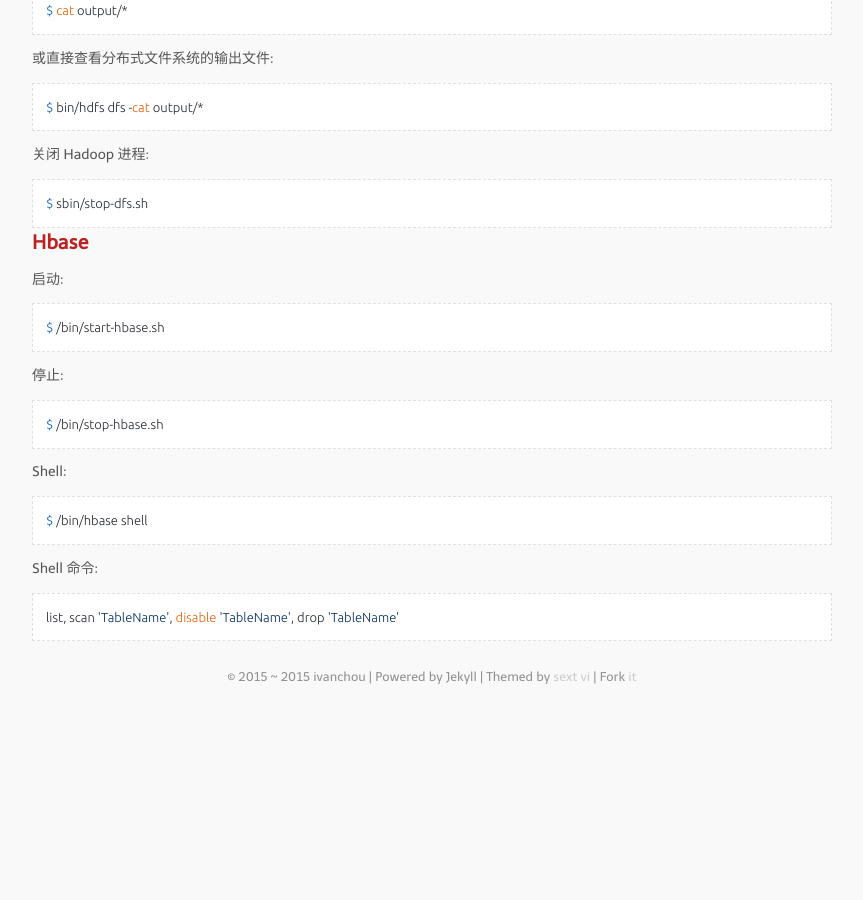
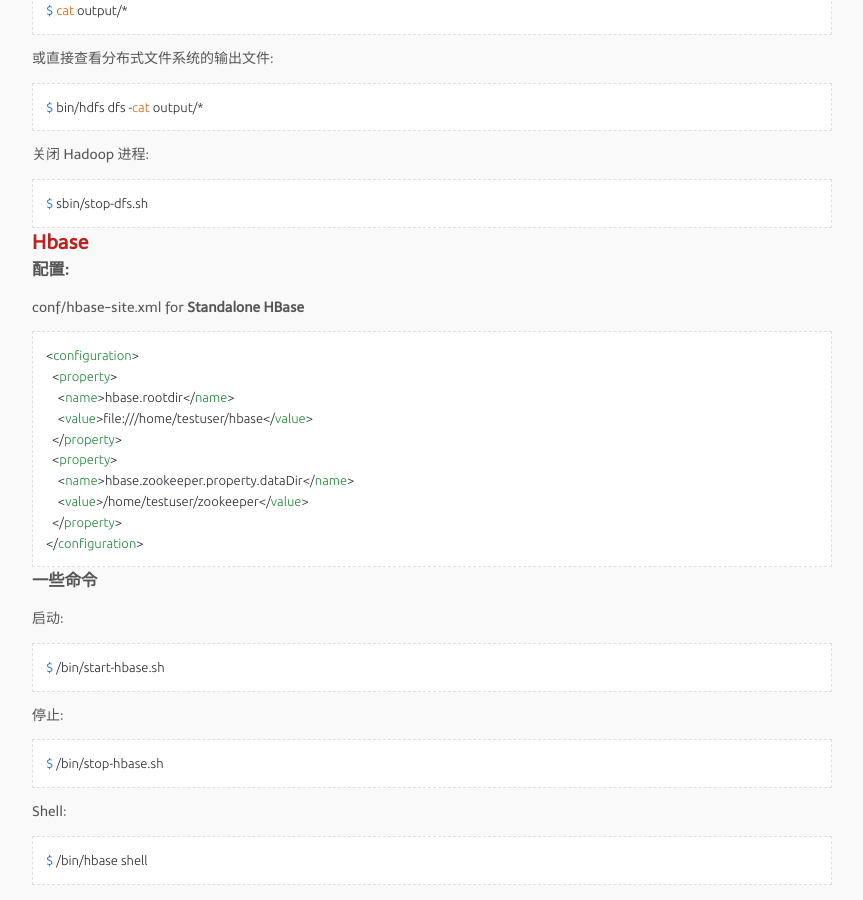
Before and after one commit to bigsquirrel/bigsquirrel.github.io, a Jekyll site: the page built from _posts/2015-04-10-set-up-hadoop-and-hbase-environment.markdown, in a window 1280 px wide and 900 px high, scrolled down 1322 px. Shown: the whole window, without its empty margins (208-1071 px from the left). Built offline with Jekyll 4.4.1, drawn with Linux system fonts in a browser that asks for light colours; nearby versions of some CDN libraries; comment, search, counter and statistics services are not loaded; before the commit the page ends 2020 px from its top, so only the background shows below that.

Commit message:
hadoop with hbase

```diff
--- a/_posts/2015-04-10-set-up-hadoop-and-hbase-environment.markdown
+++ b/_posts/2015-04-10-set-up-hadoop-and-hbase-environment.markdown
@@ -70,6 +70,22 @@ tags:
 
 # [Hbase][Hbase]
 
+### 配置:
+  conf/hbase-site.xml for **Standalone HBase**
+
+    <configuration>
+      <property>
+        <name>hbase.rootdir</name>
+        <value>file:///home/testuser/hbase</value>
+      </property>
+      <property>
+        <name>hbase.zookeeper.property.dataDir</name>
+        <value>/home/testuser/zookeeper</value>
+      </property>
+    </configuration>
+
+### 一些命令
+
   启动:
 
     $ /bin/start-hbase.sh
```
